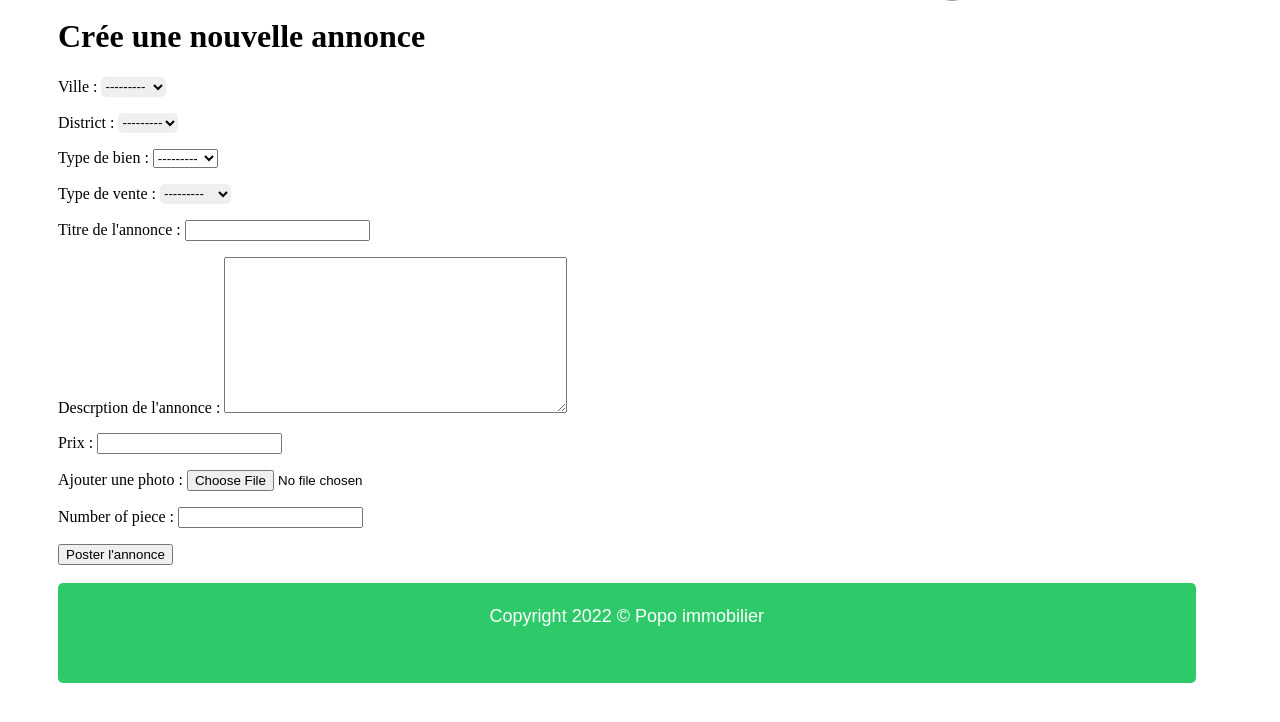
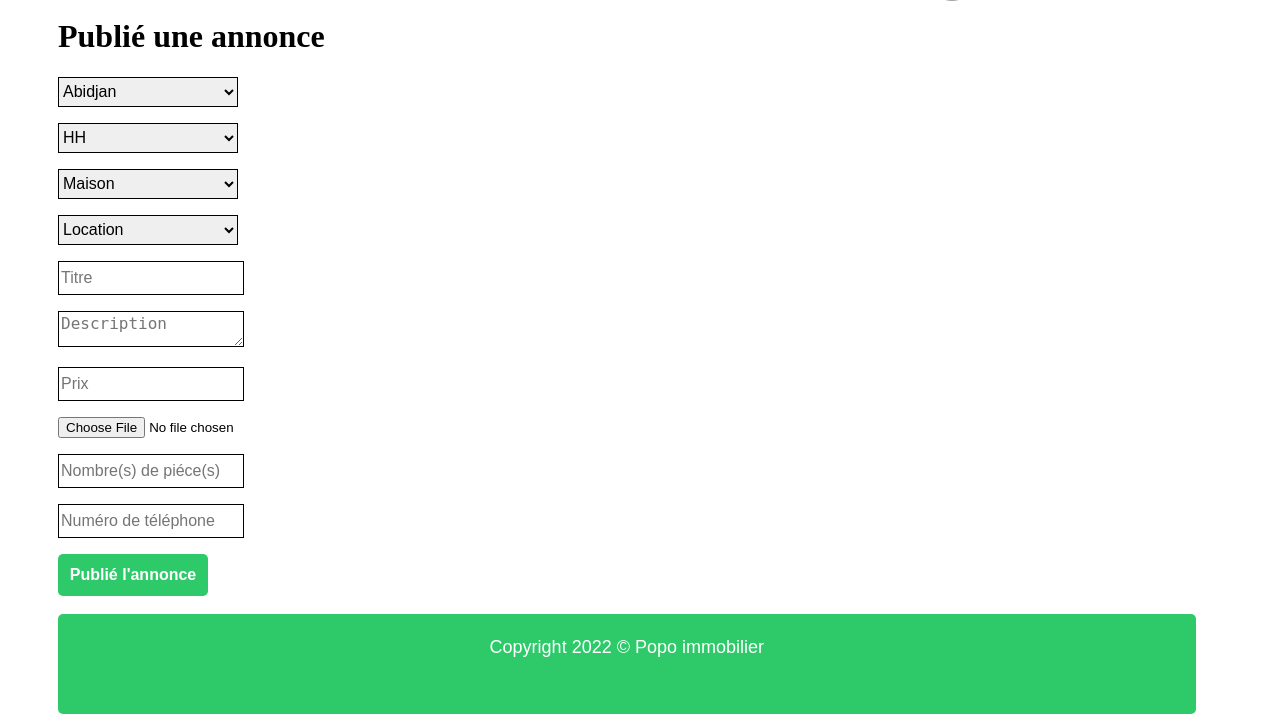
Before and after one commit to pgndiaye/immobilier, a Django app: page /poster/add/ in a window 1280 px wide. Shown: the part 91-813 px from the top of the page. Before the commit the page ends 774 px from the top, so only its background shows below. Run offline with Django 4.2, Linux system fonts and the light colour scheme; a user stored in the database is signed in; data comes from the database, SQL or seed files in the repository; grey boxes are pictures that could not be loaded.

Commit message:
Fin du desing de la page ajouter annonce

```diff
--- a/src/authentication/static/authentication/js/authentication_user.js
+++ b/src/authentication/static/authentication/js/authentication_user.js
@@ -14,6 +14,18 @@ logo_user.addEventListener("click", function(){
 });
 
 
+// Ajout des placeholder
+let title = document.querySelector("#id_title_ad");
+let price = document.querySelector("#id_price_ad");
+let description = document.querySelector("#id_description_ad");
+let number_of_piece = document.querySelector("#id_number_of_piece");
+let number_phone = document.querySelector("#id_number_phone");
+
+title.setAttribute("placeholder", "Titre");
+price.setAttribute("placeholder", "Prix");
+description.setAttribute("placeholder", "Description");
+number_of_piece.setAttribute("placeholder", "Nombre(s) de piéce(s)");
+number_phone.setAttribute("placeholder", "Numéro de téléphone");
+
 let element_hide_1 = document.evaluate('/html/body/main/div[1]/form/p[5]/text()[2]', document, null, XPathResult.FIRST_ORDERED_NODE_TYPE, null).singleNodeValue.textContent = "";
-
 let element_hide_2 = document.evaluate('/html/body/main/div[1]/form/p[5]/text()[3]', document, null, XPathResult.FIRST_ORDERED_NODE_TYPE, null).singleNodeValue.textContent = "";
--- a/src/authentication/templates/authentication/base.html
+++ b/src/authentication/templates/authentication/base.html
@@ -8,6 +8,8 @@
     <meta name="viewport" content="width=device-width, initial-scale=1.0">
     <title>{% block title_document %} Toute les annonces {% endblock %}</title>
     <link rel="stylesheet" href="{% static 'authentication/css/authentication_base.css' %}">
+    <link rel="stylesheet" href="{% static 'post_ad/css/post_ad_poster_list.css' %}">
+
     {% block style %} {% endblock %}
 </head>
 <body>
@@ -32,6 +34,7 @@
                                     {% if user.photo_profile %}
                                     <img src="{{ user.photo_profile.url }}" alt="Logo user" class="logo_user">
                                     {% else %}
+                                        <img src="{% static 'authentication/img/utilisateur.png' %}" alt="Logo user" class="logo_user">
                                         <img src="{% static 'authentication/img/utilisateur.png' %}" alt="Logo user" class="logo_user">
                                     {% endif %}
                                 </div>
--- a/src/post_ad/models.py
+++ b/src/post_ad/models.py
@@ -27,16 +27,18 @@ class PostAd(models.Model):
         ("Purchasing", "Vente"),
     ]
 
-    city = models.ForeignKey(City, on_delete=models.CASCADE)
-    district = models.ForeignKey(District, on_delete=models.CASCADE)
-    house = models.ForeignKey(House, on_delete=models.CASCADE)
-    estate_type = models.CharField(max_length=25, choices=type_renting_or_purchasing)
+    city = models.ForeignKey(City, on_delete=models.CASCADE, default=2)
+    district = models.ForeignKey(District, on_delete=models.CASCADE, default=2)
+    house = models.ForeignKey(House, on_delete=models.CASCADE, default=2)
+    estate_type = models.CharField(max_length=25, choices=type_renting_or_purchasing, default="Location")
 
     title_ad = models.CharField(max_length=30)
     description_ad = models.TextField(max_length=1000)
     price_ad = models.IntegerField(validators=[MinValueValidator(0), MaxValueValidator(1_000_000_000)])
     photo_ad = models.ImageField()
     number_of_piece = models.IntegerField(validators=[MinValueValidator(0), MaxValueValidator(1_000_000_000)])
+    number_phone = models.IntegerField(validators=[MinValueValidator(1), MaxValueValidator(1_000_000_000)])
+
 
     date_create_ad = models.DateTimeField(default=timezone.now)
     user = models.CharField(max_length=150)
@@ -54,4 +56,4 @@ class SearchProperty(models.Model):
     district = models.ForeignKey(District, on_delete=models.CASCADE)
     property_type = models.ForeignKey(House, on_delete=models.CASCADE)
     estate_type = models.CharField(max_length=25, choices=type_renting_or_purchasing)
-    number_of_piece = models.IntegerField(validators=[MinValueValidator(0), MaxValueValidator(1_000_000_000)])
+    number_of_piece = models.IntegerField(validators=[MinValueValidator(0), MaxValueValidator(1_000_000_000_000)])
--- /dev/null
+++ b/src/post_ad/static/post_ad/css/past_add_post.css
@@ -0,0 +1,46 @@
+label {
+    font-size: 18px;
+    font-family: Arial, Helvetica, sans-serif;
+}
+
+form {
+    width: 550px;
+}
+
+#id_city, #id_district, #id_house, #id_estate_type, #id_title_ad, #id_price_ad, #id_photo_ad, #id_number_of_piece, #id_number_phone {
+
+}
+
+label[for="id_city"], label[for="id_district"], label[for="id_house"], label[for="id_estate_type"], label[for="id_title_ad"], label[for="id_price_ad"], label[for="id_photo_ad"], label[for="id_number_of_piece"], label[for="id_number_phone"], [for="id_description_ad"] {
+    display: none;
+}
+
+#id_city, #id_district, #id_house, #id_estate_type, #id_title_ad, #id_price_ad, #id_number_of_piece, #id_number_phone, #id_description_ad{
+    width: 180px;
+    border: 1px solid;
+    border-radius: 0;
+    font-size: 16px;
+    height: 30px;
+}
+
+.bnt_add_post {
+    height: 42px;
+    font-size: 16px;
+    font-family: Arial;
+    background-color: #2eca6a;
+    border: 0;
+    border-radius: 5px;
+    color: white;
+    font-weight: 700;
+    padding: 10px 10px;
+    cursor: pointer;
+    width: 150px;
+}
+
+ul {
+    list-style: none;
+}
+
+ul li {
+    color: red;
+}
--- a/src/post_ad/templates/post_ad/post_ad_post.html
+++ b/src/post_ad/templates/post_ad/post_ad_post.html
@@ -3,26 +3,19 @@
 {% block title_document %} Poster une nouvelle annonce {% endblock %}
 
 {% block style %}
-    <link rel="stylesheet" href="{% static 'post_ad/css/post_ad_poster_list.css' %}">
+    <link rel="stylesheet" href="{% static 'post_ad/css/past_add_post.css' %}">
 {% endblock %}
 
 {% block content %}
-
-    {% if messages %}
-        {% for message in messages %}
-            <p>{{ message }}</p>
-        {% endfor %}
-    {% endif %}
-
     {% for error in form.non_field_errors %}
         <p>{{error}}</p>
     {% endfor %}
 
-    <h1>Crée une nouvelle annonce</h1>
+    <h1>Publié une annonce</h1>
         <form method="post" enctype="multipart/form-data" novalidate>
             {% csrf_token %}
             {{ form.as_p }}
-            <input type="submit" value="Poster l'annonce">
+            <input type="submit" value="Publié l'annonce" class="bnt_add_post">
         </form>
 
 {% endblock %}
```
Also changed, not shown: src/post_ad/templates/post_ad/post_ad_poster_list.html (+0 -18 lines).
